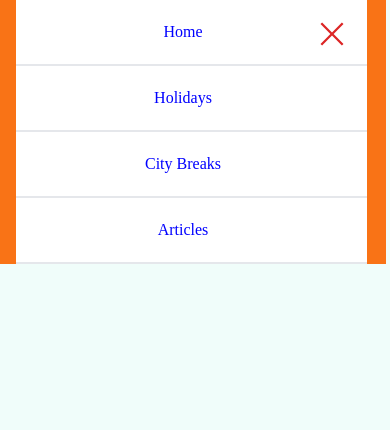
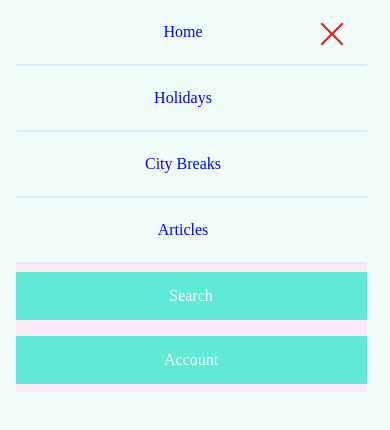
Before and after one commit to KodeIva/adventurous, a React (Create React App) app: page / in a window 390 px wide. Both pictures are taken after a click on the icon 350 px from the left and 36 px from the top of the page. Shown: the top 430 px of the page. Built offline with nearby package versions, Linux system fonts and the light colour scheme.

Commit message:
Mob menu - created div with search and account buttons, styled

```diff
--- a/src/components/Navbar.js
+++ b/src/components/Navbar.js
@@ -52,19 +52,23 @@ const Navbar = () => {
         }
        </i>
         {click &&
-         <ul className='flex flex-col items-center mob-menu transition-all absolute top-0 right-1  bg-orange-500 w-[100%]' style={{color: 'blue'}}>
-           <li className='pr-4 border-b-2  bg-white w-[90%] text-center pb-5 pt-5 '>
+         <ul className='flex flex-col items-center mob-menu transition-all absolute top-0 right-1 bg-teal-50 w-[100%]' style={{color: 'blue'}}>
+           <li className='pr-4 border-b-2  border-blue-100 w-[90%] text-center pb-5 pt-5 '>
             <Link to="/" onClick={() => setClick(!click) }>Home</Link>
            </li>
-           <li className='pr-4 border-b-2 bg-white w-[90%] text-center pb-5 pt-5 '>
+           <li className='pr-4 border-b-2 border-blue-100 w-[90%] text-center pb-5 pt-5 '>
             <Link to="/holidays" onClick={() => setClick(!click) }>Holidays</Link>
            </li>
-           <li className='pr-4 border-b-2 bg-white w-[90%] text-center pb-5 pt-5 '>
+           <li className='pr-4 border-b-2 border-blue-100 w-[90%] text-center pb-5 pt-5 '>
             <Link to="/cityBreaks" onClick={() => setClick(!click)}>City Breaks</Link>
            </li>
-           <li className='pr-4 border-b-2 bg-white w-[90%] text-center pb-5 pt-5 '>
+           <li className='pr-4 border-b-2 border-blue-100 w-[90%] text-center pb-5 pt-5 '>
             <Link to="/articles" onClick={() => setClick(!click)}>Articles</Link>
            </li>
+           <div className='flex flex-col bg-pink-100 w-[90%]'>
+            <button className='w-[100%] my-2 bg-teal-300 text-white pb-3 pt-3'>Search</button>
+            <button className='w-[100%] my-2 bg-teal-300 text-white pb-3 pt-3'>Account</button>
+           </div>
          </ul>
          }
       </div>
```
